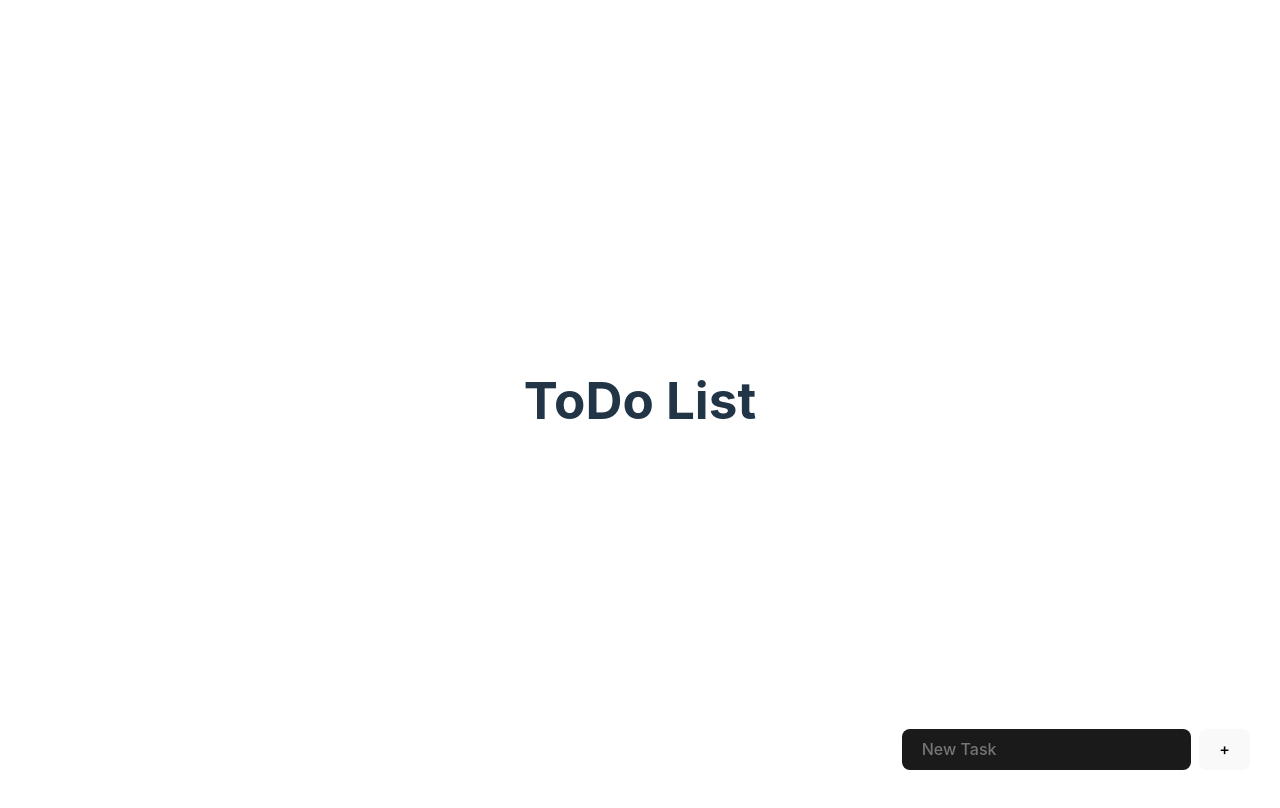
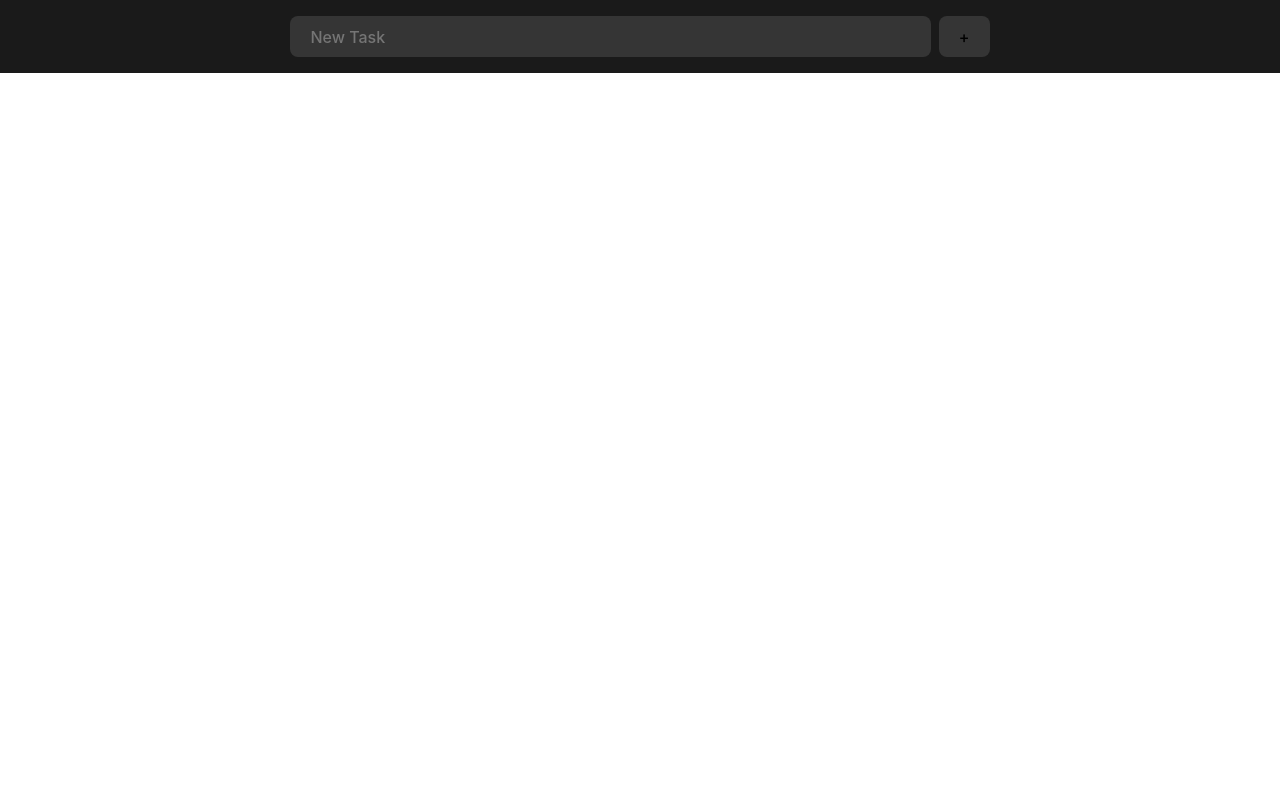
Before and after one commit to ZekeScript/todo-list, a React (Vite) app: page / in a window 1280 px wide. Shown: the top 808 px of the page. Built offline with nearby package versions, Linux system fonts and the light colour scheme.

Commit message:
add delete task feature

```diff
--- a/src/App.css
+++ b/src/App.css
@@ -15,6 +15,8 @@
   background-color: #1a1a1a;
   cursor: pointer;
   transition: border-color 0.25s;
+  align-items: baseline;
+  justify-content:space-between;
 }
 .task:hover {
   border-color: #646cff;
@@ -25,14 +27,25 @@
 }
 
 .card {
+  display: flex;
   padding: .6em;
-  margin: 1em 0em;
 }
 
 .input-field {
   display: flex;
-  position: absolute;
-  bottom: 30px;
-  right: 30px;
+  position: fixed;
+  justify-content: center;
+  background-color: #1a1a1a;
+  padding: 1em 1.2em;
+  top: 0px;
+  left: 0px;
+  right: 0px;
   gap: 8px;
 }
+
+.tasks {
+  display: flex;
+  flex-direction: column;
+  gap: 15px;
+  width: 90vw;
+}
--- a/src/App.jsx
+++ b/src/App.jsx
@@ -5,29 +5,38 @@ function App () {
   const [tasks, setTasks] = useState([])
   const [inputValue, setInputValue] = useState('')
 
-  const handleInput = (e = document.getElementById('task-input')) => {
-    setInputValue(e.target.value)
+  const handleInputChange = (event) => {
+    setInputValue(event.target.value)
   }
 
-  const handleButton = () => {
-    setTasks([...tasks, inputValue])
+  const handleAddTask = () => {
+    if (inputValue.trim() !== '') {
+      setTasks([...tasks, inputValue])
+      setInputValue('')
+    }
+  }
+
+  const handleDeleteTask = (index) => {
+    const newTasks = [...tasks]
+    newTasks.splice(index, 1)
+    setTasks(newTasks)
   }
 
   return (
-    <>
-      <h1>ToDo List</h1>
-      {tasks.map((task, index) => {
-        return (
+    <main>
+      <header className='input-field'>
+        <input type='text' placeholder='New Task' value={inputValue} onChange={handleInputChange} />
+        <button onClick={handleAddTask}>+</button>
+      </header>
+      <section className='tasks'>
+        {tasks.map((task, index) => (
           <div className='task card' key={index}>
             {task}
+            <button className='task' onClick={() => handleDeleteTask(index)}>×</button>
           </div>
-        )
-      })}
-      <section className='input-field'>
-        <input id='task-input' placeholder='New Task' value={inputValue} onChange={handleInput} />
-        <button onClick={handleButton}>+</button>
+        ))}
       </section>
-    </>
+    </main>
   )
 }
 
--- a/src/index.css
+++ b/src/index.css
@@ -24,6 +24,7 @@ a:hover {
 }
 
 body {
+  padding-top: 70px;
   margin: 0;
   display: flex;
   place-items: center;
@@ -36,40 +37,42 @@ h1 {
   line-height: 1.1;
 }
 
-button {
+header > button {
   border-radius: 8px;
   border: 1px solid transparent;
   padding: 0.6em 1.2em;
   font-size: 1em;
   font-weight: 500;
   font-family: inherit;
-  background-color: #1a1a1a;
+  background-color: #353535;
   cursor: pointer;
   transition: border-color 0.25s;
 }
-button:hover {
+header > button:hover {
   border-color: #646cff;
 }
-button:focus,
-button:focus-visible {
+header > button:focus,
+header > button:focus-visible {
   outline: 4px auto -webkit-focus-ring-color;
 }
 
-input{
+header > input{
   border-radius: 8px;
   border: 1px solid transparent;
   padding: 0.6em 1.2em;
   font-size: 1em;
   font-weight: 500;
   font-family: inherit;
-  background-color: #1a1a1a;
+  background-color: #353535;
   transition: border-color 0.25s;
+  width: 100%;
+  max-width: 600px
 }
-input:hover {
+header > input:hover {
   border-color: #646cff;
 }
-input:focus,
-input:focus-visible {
+header > input:focus,
+header > input:focus-visible {
   outline: 4px auto -webkit-focus-ring-color;
 }
 
```
